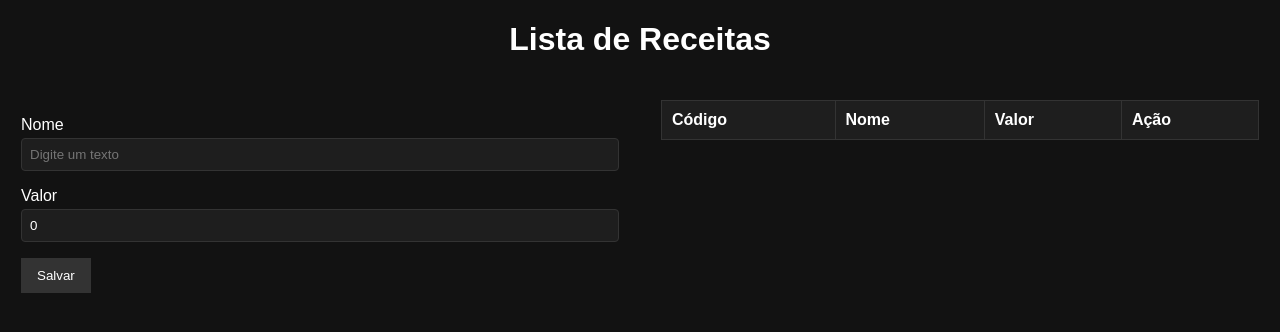
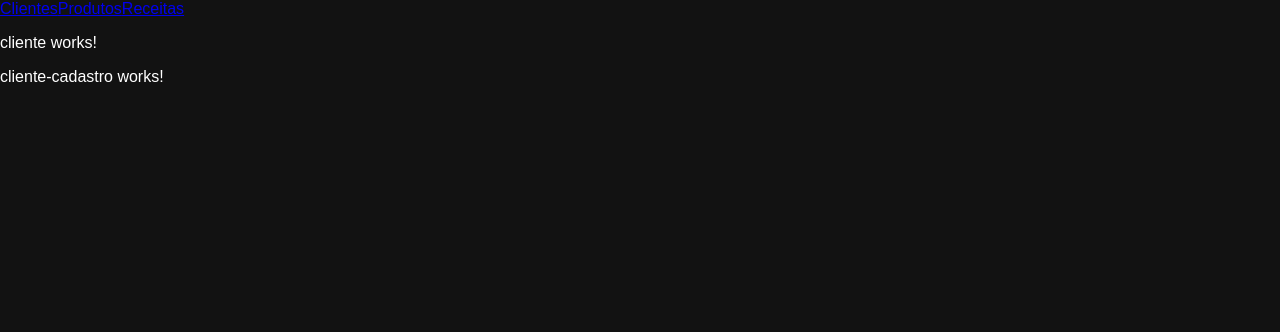
Before and after one commit to franciscosensaulas/caixa-ng, an Angular app: page /clientes in a window 1280 px wide. Before the commit this address led to /. Shown: the top 332 px of the page. Built offline with nearby package versions, Linux system fonts and the light colour scheme.

Commit message:
Alterações

```diff
--- a/src/app/app.component.html
+++ b/src/app/app.component.html
@@ -1,3 +1,5 @@
+<a routerLink="/clientes" routerLinkActive="active" araiaCurrentWenActive="page">Clientes</a>
+
+<a routerLink="/produtos" routerLinkActive="active" araiaCurrentWenActive="page">Produtos</a>
+<a routerLink="/receitas" routerLinkActive="active" araiaCurrentWenActive="page">Receitas</a>
 <router-outlet />
-
-<app-cadastro-receita></app-cadastro-receita>
--- a/src/app/app.component.ts
+++ b/src/app/app.component.ts
@@ -1,10 +1,9 @@
 import { Component } from '@angular/core';
-import { RouterOutlet } from '@angular/router';
-import { CadastroReceitaComponent } from './components/receitas/cadastro-receita/cadastro-receita.component';
+import { RouterLink, RouterLinkActive, RouterOutlet } from '@angular/router';
 
 @Component({
   selector: 'aplicacao-root',
-  imports: [RouterOutlet, CadastroReceitaComponent],
+  imports: [RouterOutlet, RouterLink, RouterLinkActive],
   templateUrl: './app.component.html',
   styleUrl: './app.component.css'
 })
--- a/src/app/app.routes.ts
+++ b/src/app/app.routes.ts
@@ -1,3 +1,10 @@
 import { Routes } from '@angular/router';
+import { CadastroReceitaComponent } from './components/receitas/cadastro-receita/cadastro-receita.component';
+import { CadastroProdutoComponent } from './components/produtos/cadastro-produto/cadastro-produto.component';
+import { ClienteComponent } from './components/clientes/cliente/cliente.component';
 
-export const routes: Routes = [];
+export const routes: Routes = [
+    {path: "clientes", component: ClienteComponent},
+    {path: "produtos", component: CadastroProdutoComponent},
+    {path: "receitas", component: CadastroReceitaComponent}
+];
--- /dev/null
+++ b/src/app/components/clientes/cliente-cadastro/cliente-cadastro.component.html
@@ -0,0 +1 @@
+<p>cliente-cadastro works!</p>
--- /dev/null
+++ b/src/app/components/clientes/cliente/cliente.component.html
@@ -0,0 +1,3 @@
+<p>cliente works!</p>
+
+<app-cliente-cadastro></app-cliente-cadastro>
```
Also changed, not shown: src/app/components/clientes/cliente-cadastro/cliente-cadastro.component.ts (added, +11 -0 lines), src/app/components/clientes/cliente/cliente.component.ts (added, +12 -0 lines), src/app/components/clientes/cliente-cadastro/cliente-cadastro.component.css (added), src/app/components/clientes/cliente/cliente.component.css (added), 2 other files (tests, documents, lock files or other folders).
